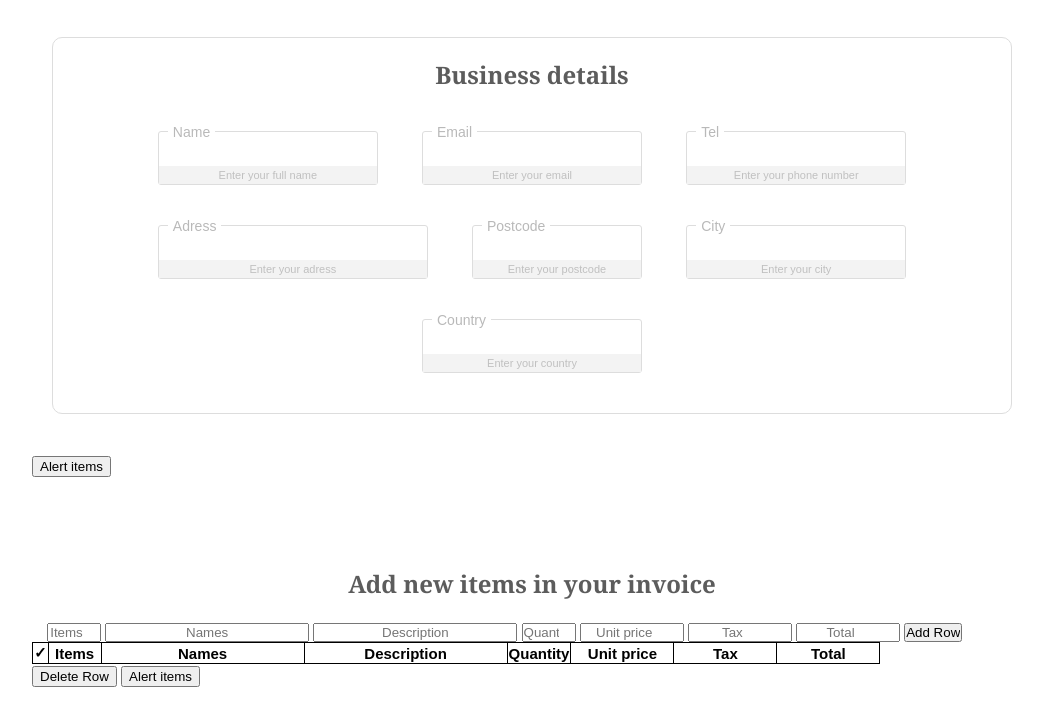
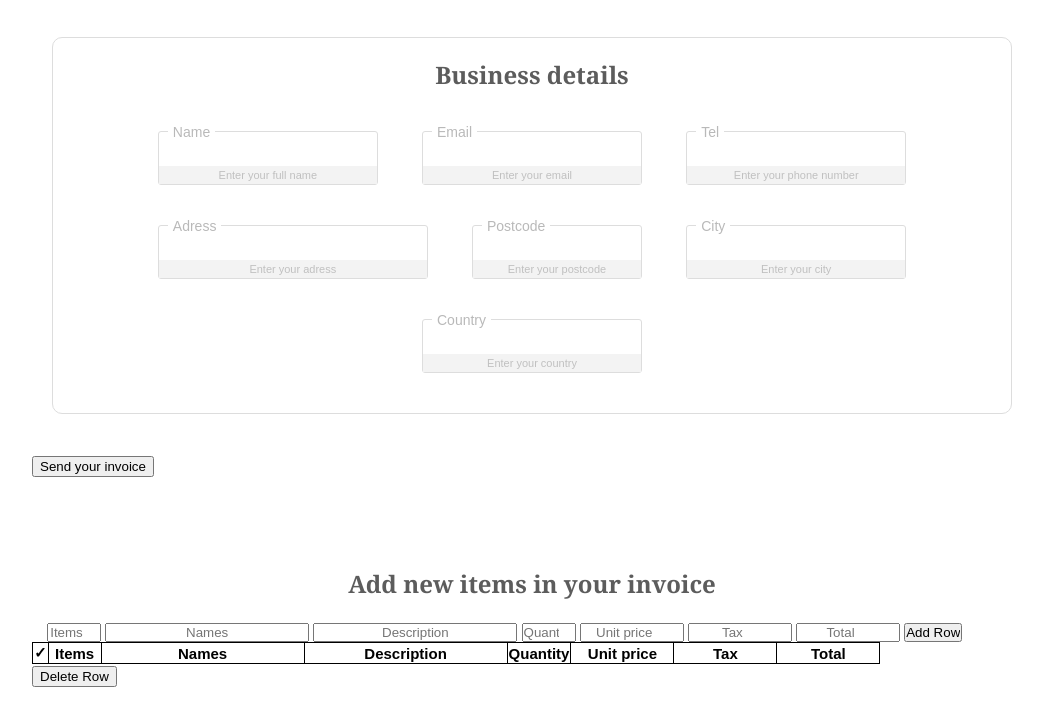
Before and after one commit to Crocomo2744/Invoicing-form, a plain HTML site: page invoicing.html in a window 1280 px wide. Shown: the part 719-1444 px from the top of the page, without its empty margins (108-1151 px from the left). Drawn offline with nearby package versions, Linux system fonts and the light colour scheme.

Commit message:
Update invoicing.html

```diff
--- a/invoicing.html
+++ b/invoicing.html
@@ -114,7 +114,7 @@
                     </div>
 
                 </div>
-                <button type="button" class="testinvoice">Alert items</button>
+                <button type="button" class="testinvoice">Send your invoice</button>
             </form>
 
             </div>
@@ -155,7 +155,6 @@
 
                 </table>
                 <button type="button" class="delete-row">Delete Row</button>
-                <button type="button" class="testValue">Alert items</button>
             </div>
 
 </body>
```
